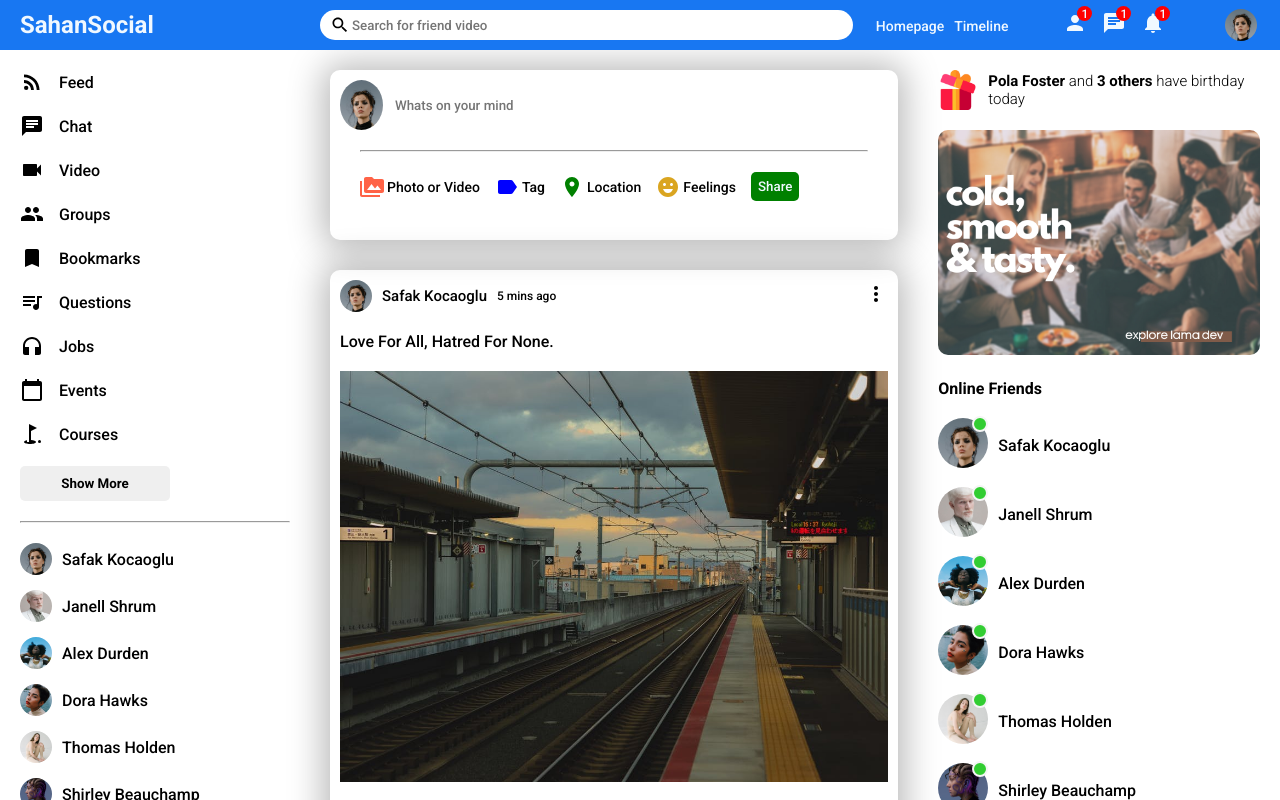
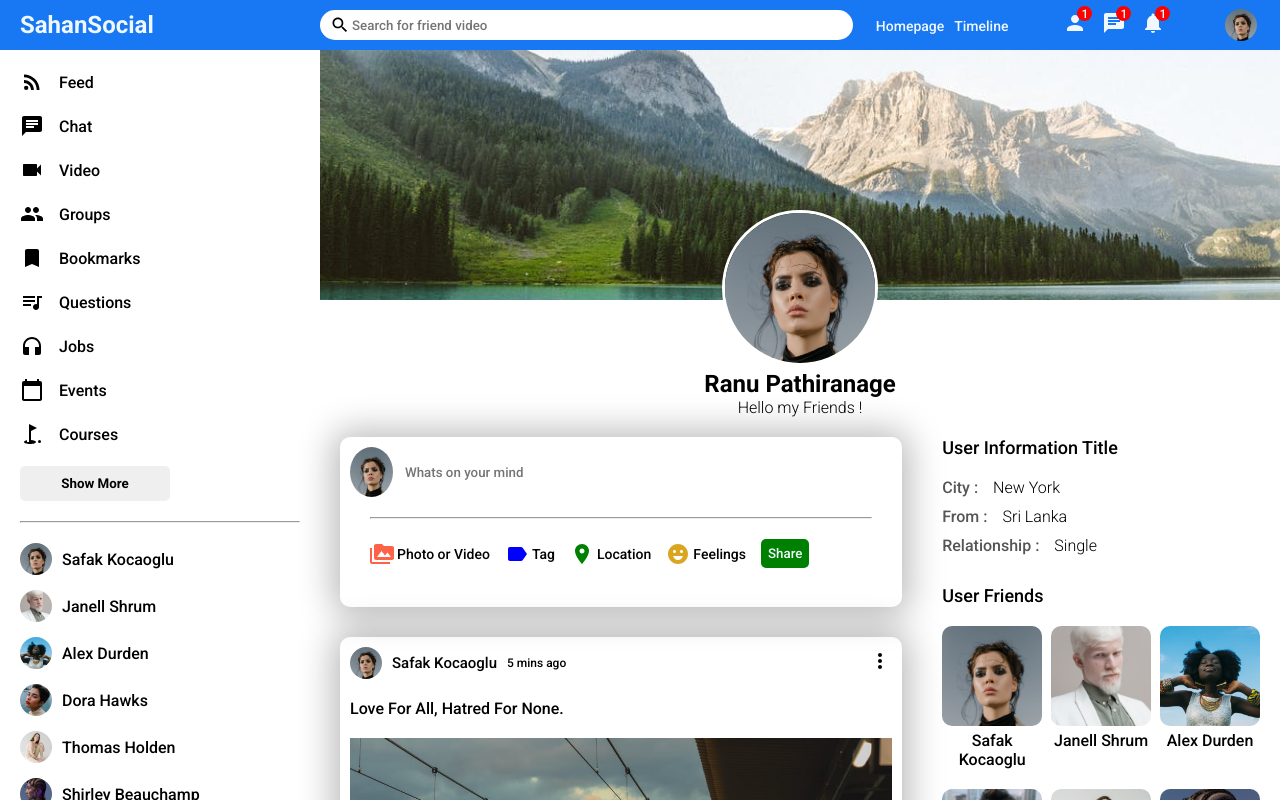
Before and after one commit to Ranu28/Social-Media-UI-react, a React (Create React App) app: page / in a window 1280 px wide. Shown: the top 800 px of the page. Built offline with nearby package versions, Linux system fonts and the light colour scheme.

Commit message:
add profile page

```diff
--- a/src/App.js
+++ b/src/App.js
@@ -1,9 +1,13 @@
 import react from "react";
 import Home from "./pages/home/Home";
+import Profile from "./pages/profile/Profile";
+
 // import {Person} from "@mui/icons-material"
 
 function App(){
-    return <Home/>
+    return <Profile/>
+    // return <Home/>
+
 }
 
 export default App;
--- a/src/components/rightbar/Rightbar.js
+++ b/src/components/rightbar/Rightbar.js
@@ -2,12 +2,14 @@ import React from 'react'
 import './rightbar.css'
 import RightbarFriends from './RightbarFriends'
 import { Users } from '../../dummyData'
+import RightbarProfileFollowing from './RightbarProfileFollowing'
 
-export default function Rightbar() {
-    return (
-        <div className='rightbar'>
-            <div className="rightbarWrapper">
-                <div className="birthdayContainer">
+export default function Rightbar({profile}) {
+
+    const HomeRightBar = () =>{
+        return(
+            <>
+             <div className="birthdayContainer">
                     <img src="/assets/gift.png" alt="" className="birthdayImg" />
                     <span className="birthdayText">
                         <b>Pola Foster</b> and <b>3 others</b> have birthday today
@@ -24,6 +26,47 @@ export default function Rightbar() {
 
 
                     </ul>
+            </>
+        )
+    }
+
+    const ProileRightBar = () => {
+        return(
+            <>
+            <h4 className="rightbarTitle2">
+                User Information Title
+            </h4>
+            <div className="rightbarInfo">
+                <div className="rightbarInoItem">
+                    <span className="rightbarInfoKey">City :</span>
+                    <span className="rightbarInfoValue">New York</span>
+                </div>
+                <div className="rightbarInoItem">
+                    <span className="rightbarInfoKey">From :</span>
+                    <span className="rightbarInfoValue">Sri Lanka</span>
+                </div>
+                <div className="rightbarInoItem">
+                    <span className="rightbarInfoKey">Relationship :</span>
+                    <span className="rightbarInfoValue">Single</span>
+
+                </div>
+            </div>
+            <h4 className="rightbarTitle2">
+                User Friends
+            </h4>
+            <div className="rightbarFollowings">
+            {Users.map((user)=>(
+                <RightbarProfileFollowing key={user.id} users={user} />
+            ))}
+            </div>
+            </>
+        )
+    }
+    return (
+        <div className='rightbar'>
+            <div className="rightbarWrapper">
+               {(profile ? <ProileRightBar /> : <HomeRightBar/>)}
+
             </div>
         </div>
     )
--- a/src/components/rightbar/RightbarFriends.js
+++ b/src/components/rightbar/RightbarFriends.js
@@ -13,6 +13,5 @@ export default function RightbarFriends({users}) {
                                 {users.username}
                             </span>
                         </li>
-
     )
 }
--- /dev/null
+++ b/src/components/rightbar/RightbarProfileFollowing.js
@@ -0,0 +1,14 @@
+import React from 'react'
+import './rightbar.css'
+
+export default function RightbarProfileFollowing({users}) {
+    console.log(users)
+    return (
+        <div className="rightbarFollowing">
+                    <img src={users.profilePicture} alt="" className="rightbarFollowingImg" />
+                    <span className="rightbarFollowingName">
+                        {users.username}
+                    </span>
+                </div>
+    )
+}
--- a/src/components/rightbar/rightbar.css
+++ b/src/components/rightbar/rightbar.css
@@ -73,3 +73,53 @@
 .rightbarUsername{
     font-weight: 500;
 }
+
+/* Profile */
+
+.rightbarTitle2{
+    font-size: 18px;
+    font-weight: 500;
+    margin-bottom: 20px;
+}
+
+.rightbarInfo{
+    margin-bottom: 30px;
+}
+.rightbarInoItem{
+    margin-bottom: 10px;
+}
+.rightbarInfoKey{
+    font-weight: 500;
+    margin-right: 15px;
+    color: #555;
+}
+.rightbarInfoValue{
+    font-weight: 300;
+}
+
+.rightbarFollowings{
+    display: flex;
+    flex-wrap: wrap;
+    justify-content: space-between;
+}
+.rightbarFollowing{
+    display: flex;
+    flex-direction: column;
+    margin-bottom: 20px;
+    cursor: pointer;
+
+}
+.rightbarFollowingName{
+    text-align: center;
+
+    width: 100px;
+}
+
+
+.rightbarFollowingImg{
+    height: 100px;
+    width: 100px;
+    object-fit: cover;
+    border-radius: 10px;
+    margin-bottom: 5px;
+}
--- /dev/null
+++ b/src/pages/profile/Profile.js
@@ -0,0 +1,47 @@
+import React from 'react'
+import Topbar from '../../components/topBar/Topbar'
+import Sidebar from '../../components/sidebar/Sidebar'
+import Rightbar from '../../components/rightbar/Rightbar'
+import Feed from '../../components/feed/Feed'
+import './profile.css'
+
+export default function Profile() {
+    return (
+        <div>
+            <Topbar />
+            <div className="profile">
+                <Sidebar />
+                <div className="profileRight">
+                    <div className="profileRightTop">
+                        <div className="profileCover">
+
+                        <img src="/assets/post/3.jpeg" alt="" className="profileCoverImg" />
+                        <img src="/assets/person/1.jpeg" alt="" className="profileUserImg" />
+
+                        </div>
+                        <div className="profileInfo">
+                            <h4 className="profileInfoName">
+                                Ranu Pathiranage
+                            </h4>
+                            <span className="profileInfoDesc">
+                                Hello my Friends !
+                                {/* Lorem ipsum dolor sit amet consectetur
+                                adipisicing elit. Facere, temporibus sequi.
+                                Nesciunt quibusdam consequuntur, est itaque
+                                officia voluptatibus harum? Rem numquam aut
+                                quo odio sed quos, velit fugit tempore aperiam? */}
+                            </span>
+                        </div>
+                    </div>
+                    <div className="profileRightBottom">
+                    <Feed />
+                    <Rightbar profile/>
+                    </div>
+
+
+                </div>
+            </div>
+        </div>
+
+    )
+}
--- /dev/null
+++ b/src/pages/profile/profile.css
@@ -0,0 +1,53 @@
+.profile{
+    display: flex;
+}
+
+.profileRight{
+    flex: 9;
+}
+
+.profileCover{
+    height: 320px;
+    position: relative;
+}
+
+.profileCoverImg{
+    width: 100%;
+    height: 250px;
+    object-fit: cover;
+}
+
+.profileUserImg{
+    width: 150px;
+    height: 150px;
+    border-radius: 50%;
+    object-fit: cover;
+    position: absolute;
+    left: 0;
+    right: 0;
+    margin: auto;
+    top: 160px;
+    border: 3px solid white;
+}
+
+.profileInfo{
+    display: flex;
+    flex-direction: column;
+    align-items: center;
+    justify-content: center;
+}
+.profileInfoName{
+    font-size: 24px;
+}
+.profileInfoDesc{
+    /* font-size: 24px; */
+    font-weight: 300;
+    width:40%;
+    display: flex;
+    align-items: center;
+    justify-content: center;
+}
+
+.profileRightBottom{
+    display: flex;
+}
```
